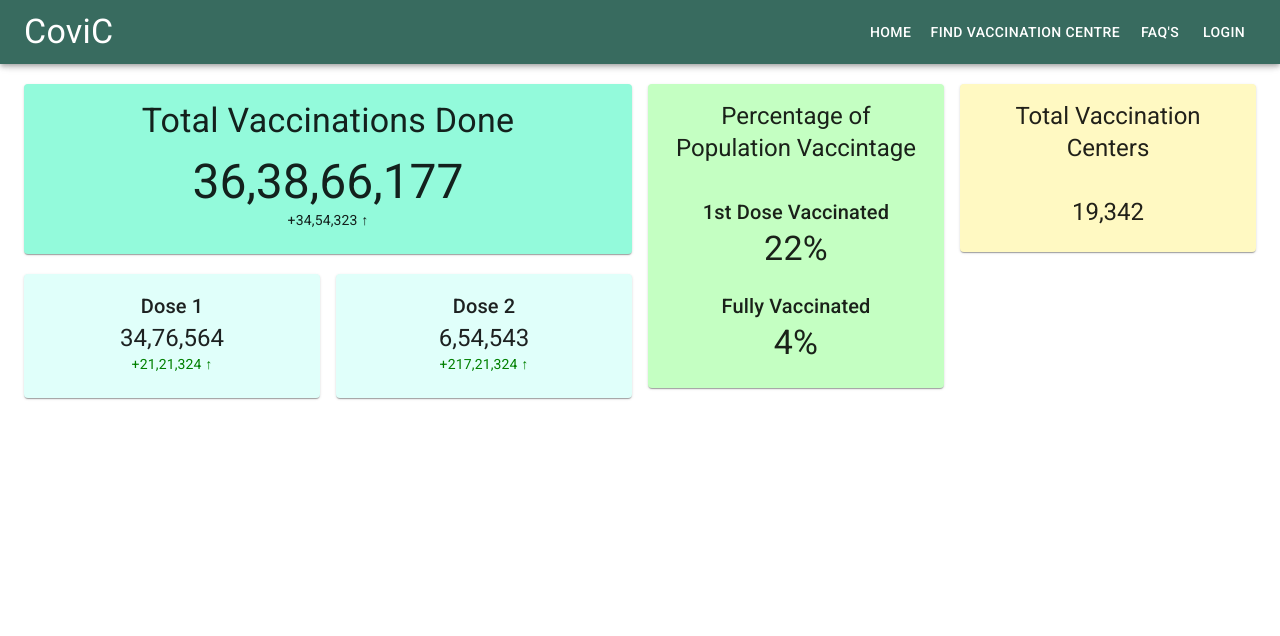
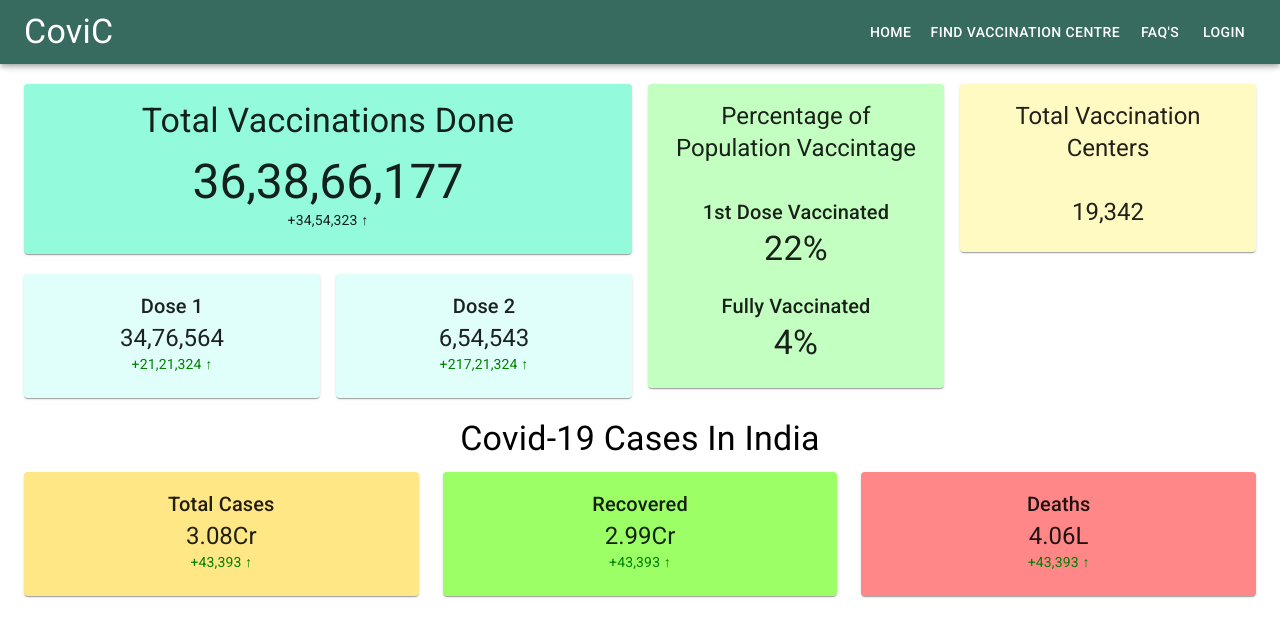
Before and after one commit to aknsal/Covid-Dashboard, a React (Create React App) app: page / in a window 1280 px wide. Shown: the top 636 px of the page. Built offline with nearby package versions, Linux system fonts and the light colour scheme.

Commit message:
Add Covid Cards

```diff
--- a/package.json
+++ b/package.json
@@ -3,6 +3,7 @@
   "version": "0.1.0",
   "private": true,
   "dependencies": {
+    "@devexpress/dx-react-chart-material-ui": "^2.7.6",
     "@material-ui/core": "^4.12.1",
     "@testing-library/jest-dom": "^5.11.4",
     "@testing-library/react": "^11.1.0",
--- /dev/null
+++ b/src/components/covidCard/covidCard.jsx
@@ -0,0 +1,33 @@
+import {
+  Card,
+  CardHeader,
+  CardContent,
+  Typography,
+  Button,
+} from "@material-ui/core";
+import { makeStyles } from "@material-ui/core/styles";
+
+function CovidCard({ title, data, increment }) {
+  let color = "";
+  if (title === "Total Cases") {
+    color = "#ffe785";
+  } else if (title === "Recovered") {
+    color = "#9cff66";
+  } else {
+    color = "#ff8787";
+  }
+  return (
+    <Card style={{ backgroundColor: color }}>
+      <CardContent>
+        <Typography variant="h6">{title}</Typography>
+        <Typography variant="h5">{data}</Typography>
+        <Typography style={{ color: "green" }} variant="body2" component="p">
+          +{increment} ↑
+          <br />
+        </Typography>
+      </CardContent>
+    </Card>
+  );
+}
+
+export default CovidCard;
--- a/src/components/covidUpdates/covidUpdates.css
+++ b/src/components/covidUpdates/covidUpdates.css
@@ -0,0 +1,3 @@
+.covid-updates-title {
+  margin-top: 20px;
+}
--- a/src/components/covidUpdates/covidUpdates.jsx
+++ b/src/components/covidUpdates/covidUpdates.jsx
@@ -0,0 +1,31 @@
+import React from "react";
+import { Typography, Container, Grid } from "@material-ui/core";
+import CovidCard from "../covidCard/covidCard";
+import "./covidUpdates.css";
+
+function CovidUpdates() {
+  return (
+    <React.Fragment>
+      <div className="covid-updates-title">
+        <Typography variant="h4" gutterBottom>
+          Covid-19 Cases In India
+        </Typography>
+      </div>
+      <Container>
+        <Grid container spacing={3} justifyContent="center">
+          <Grid item md={4} sm={10} xs={10}>
+            <CovidCard title="Total Cases" data="3.08Cr" increment="43,393" />
+          </Grid>
+          <Grid item md={4} sm={5} xs={10}>
+            <CovidCard title="Recovered" data="2.99Cr" increment="43,393" />
+          </Grid>
+          <Grid item md={4} sm={5} xs={10}>
+            <CovidCard title="Deaths" data="4.06L" increment="43,393" />
+          </Grid>
+        </Grid>
+      </Container>
+    </React.Fragment>
+  );
+}
+
+export default CovidUpdates;
--- a/src/components/doses1And2/doses1And2.jsx
+++ b/src/components/doses1And2/doses1And2.jsx
@@ -1,4 +1,4 @@
-import { Typograpy, Container, Grid } from "@material-ui/core";
+import { Typography, Container, Grid } from "@material-ui/core";
 import FirstOrSecondDoseCard from "../firstOrSecondDoseCard/firstOrSecondDoseCard";
 
 function Doses1And2() {
--- a/src/pages/homepage/homepage.jsx
+++ b/src/pages/homepage/homepage.jsx
@@ -2,6 +2,7 @@ import VaccinationDetails from "../../components/vaccinationDetails/vaccinationD
 import PercentageVaccinated from "../../components/percentageVaccinated/percentageVaccinated";
 import CentersAvailable from "../../components/centersAvailable/centersAvailable";
 import TotalRegistrations from "../../components/totalRegistrations/totalRegistrations";
+import CovidUpdates from "../../components/covidUpdates/covidUpdates";
 import { Container, Grid } from "@material-ui/core";
 import "./homepage.css";
 
@@ -27,6 +28,7 @@ function HomePage() {
           </Grid>
         </Grid>
       </Container>
+      <CovidUpdates />
     </div>
   );
 }
```
Also changed, not shown: 1 other file (tests, documents, lock files or other folders).
